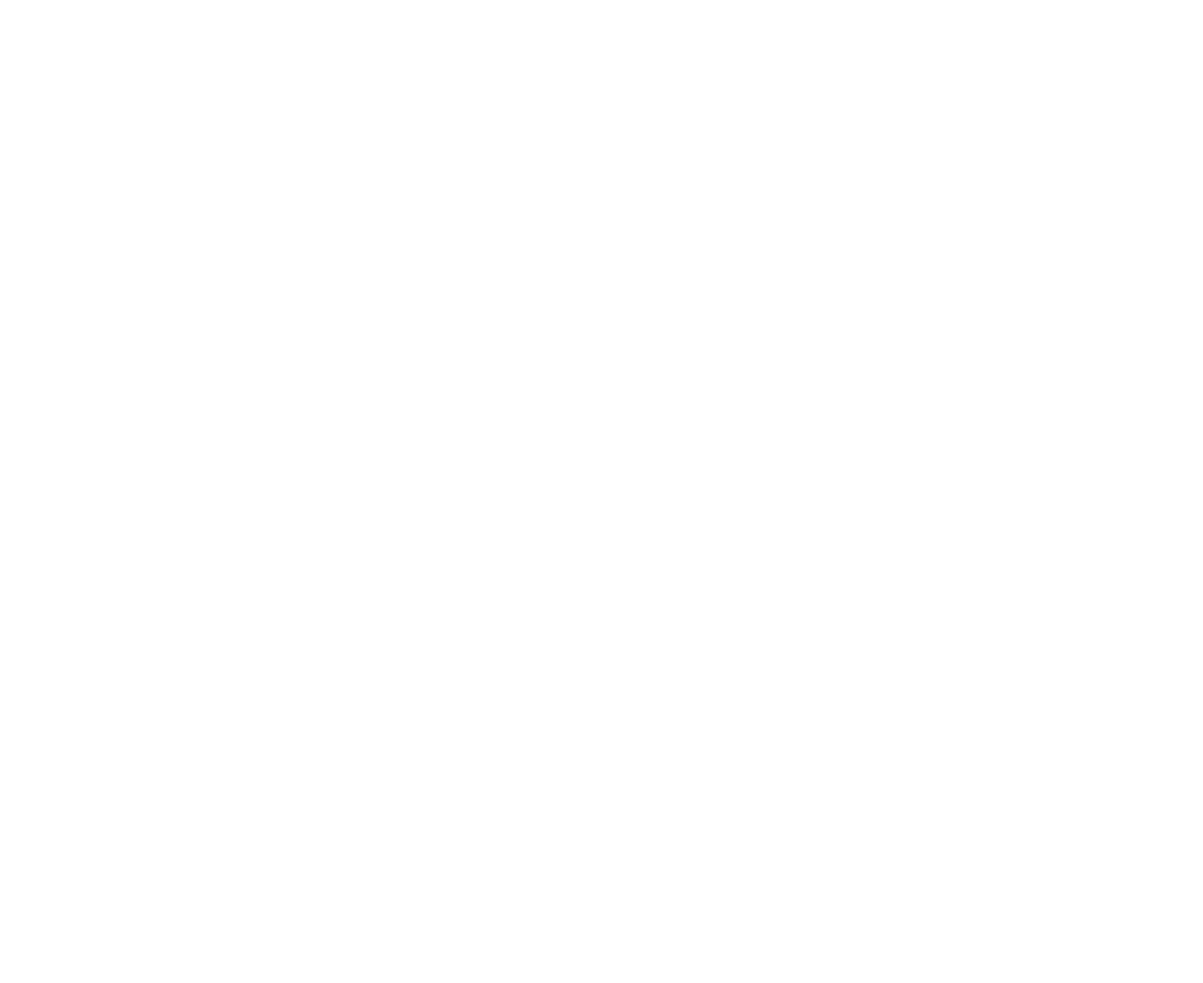
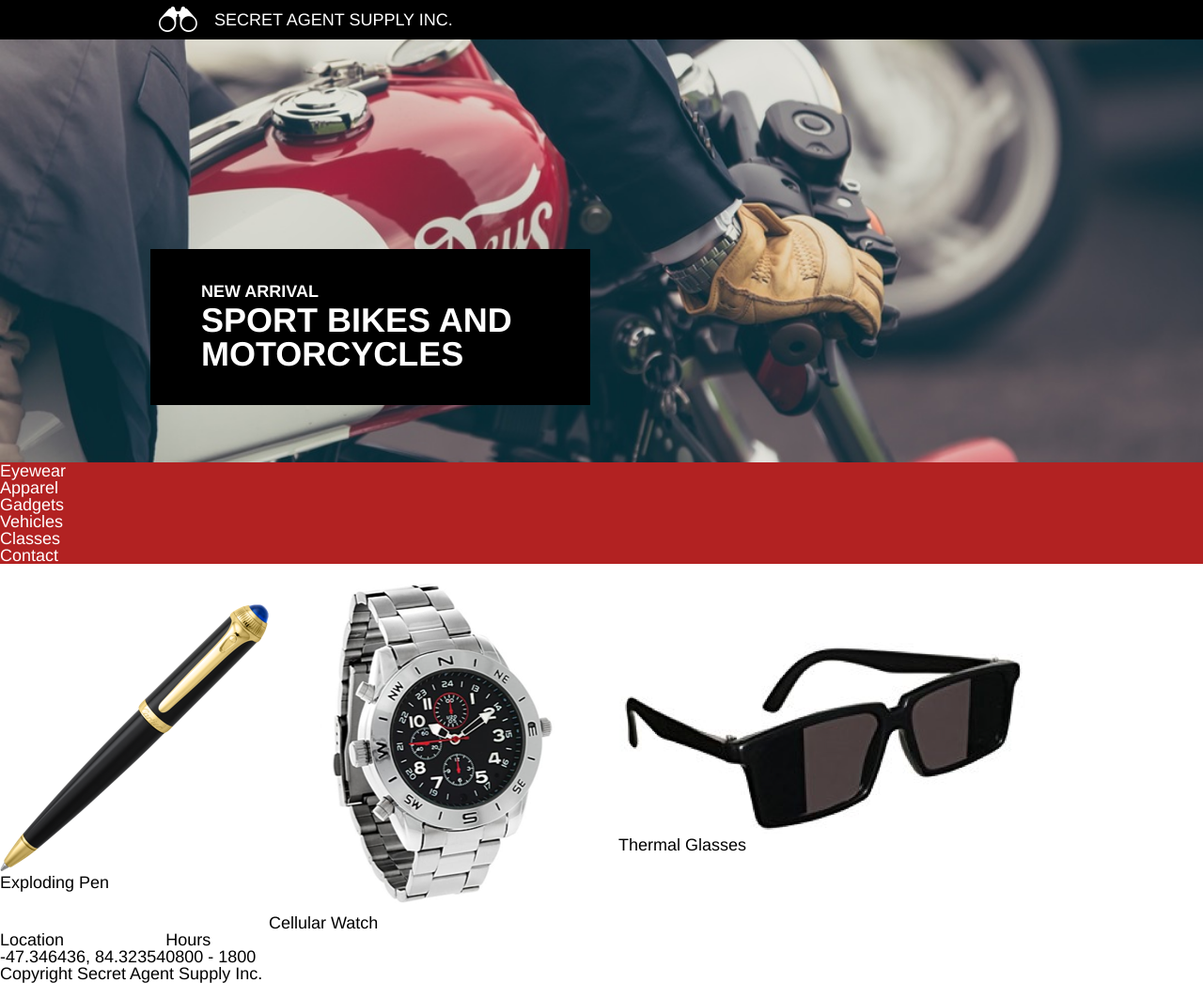
Before and after one commit to emma-wa/secret_agent, a plain HTML site: page index.html in a window 1280 px wide. Shown: the whole page at 94% size. Before the commit the page ends 800 px from the top, so only its background shows below. Drawn offline with Linux system fonts and the light colour scheme.

Commit message:
Finish HTML, Start CSS

```diff
--- a/index.html
+++ b/index.html
@@ -3,8 +3,69 @@
   <head>
     <meta charset="utf-8">
     <title>Secret Agent Supply Inc.</title>
+    <link rel="stylesheet" href="resources/css/reset.css" type="text/css">
+    <link rel="stylesheet" href="resources/css/style.css" type="text/css">
   </head>
   <body>
-
+    <!--header-->
+    <div class="header">
+      <div class="container">
+        <img src="resources/media/logo.png">
+        <h2>SECRET AGENT SUPPLY INC.</h2>
+      </div>
+    </div>
+    <!--main body divs -->
+    <div class="top">
+      <div class="container">
+        <div class="top-text">
+          <h2>NEW ARRIVAL</h2>
+          <h1>SPORT BIKES AND MOTORCYCLES</h1>
+        </div>
+      </div>
+    </div>
+    <div class="middle-nav">
+      <div class="container">
+        <nav>
+          <p>Eyewear</p>
+          <p>Apparel</p>
+          <p>Gadgets</p>
+          <p>Vehicles</p>
+          <p>Classes</p>
+          <p>Contact</p>
+        </nav>
+      </div>
+    </div>
+    <div class="middle-products">
+      <div class="container">
+        <div class="pic">
+          <img src="resources/media/pen.png">
+          <h3>Exploding Pen</h3>
+        </div>
+        <div class="pic">
+          <img src="resources/media/watch.png">
+          <h3>Cellular Watch</h3>
+        </div>
+        <div class="pic">
+          <img src="resources/media/glasses.png">
+          <h3>Thermal Glasses</h3>
+        </div>
+      </div>
+    </div>
+    <div class="middle-contact">
+      <div class="container">
+        <div class="contact-item">
+          <h3>Location</h3>
+          <p>-47.346436, 84.32354</p>
+        </div>
+        <div class="contact-item">
+          <h3>Hours</h3>
+          <p>0800 - 1800</p>
+        </div>
+      </div>
+    </div>
+    <!--footer-->
+    <footer>
+      <h5>Copyright Secret Agent Supply Inc.</h5>
+    </footer>
   </body>
 </html>
--- a/resources/css/style.css
+++ b/resources/css/style.css
@@ -0,0 +1,71 @@
+/* universal styles */
+html {
+  font-size: 18px;
+  font-family: Helvetica;
+}
+/* header */
+
+.header {
+  background-color: black;
+  color: white;
+  display: flex;
+  justify-content: center;
+}
+.container {
+  display: flex;
+  align-items: center;
+  width: 960px;
+}
+
+.header img {
+  height: 1.5rem;
+  margin-left: 0.5rem;
+}
+
+.header h2 {
+  margin: .66rem 1rem;
+  font-size: 1rem;
+}
+/*middle content*/
+
+/* billboard */
+.top {
+  display: flex;
+  height: 25rem;
+  background-image: url("../media/moto.jpeg");
+  background-repeat: no-repeat;
+  background-position: center;
+  background-size: cover;
+  justify-content: center;
+}
+
+.top-text {
+  width: 20rem;
+  padding: 2rem 3rem;
+  background-color: black;
+  color: white;
+  margin-top: 9rem;
+  display: flex;
+  flex-direction: column;
+}
+
+.top h2 {
+  font-size: 1rem;
+  font-weight: bold;
+  margin-bottom: 0.25rem;
+}
+
+.top h1 {
+  font-size: 2rem;
+  font-weight: bold;
+}
+
+/*navigation menu */
+
+.middle-nav {
+  background-color: firebrick;
+  display: flex;
+  justify-content: center;
+  flex-direction: column;
+  color: white;
+}
```
